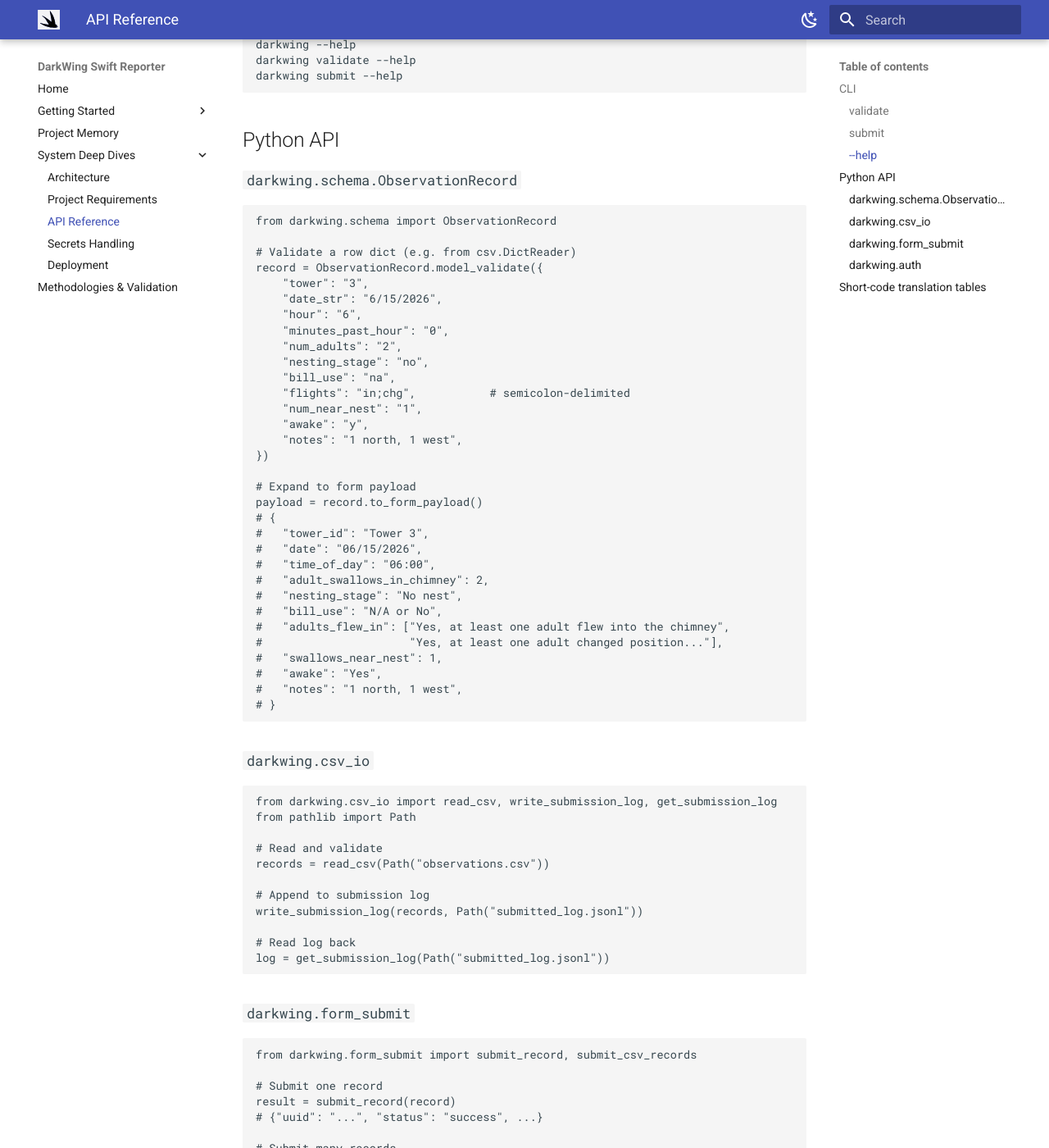
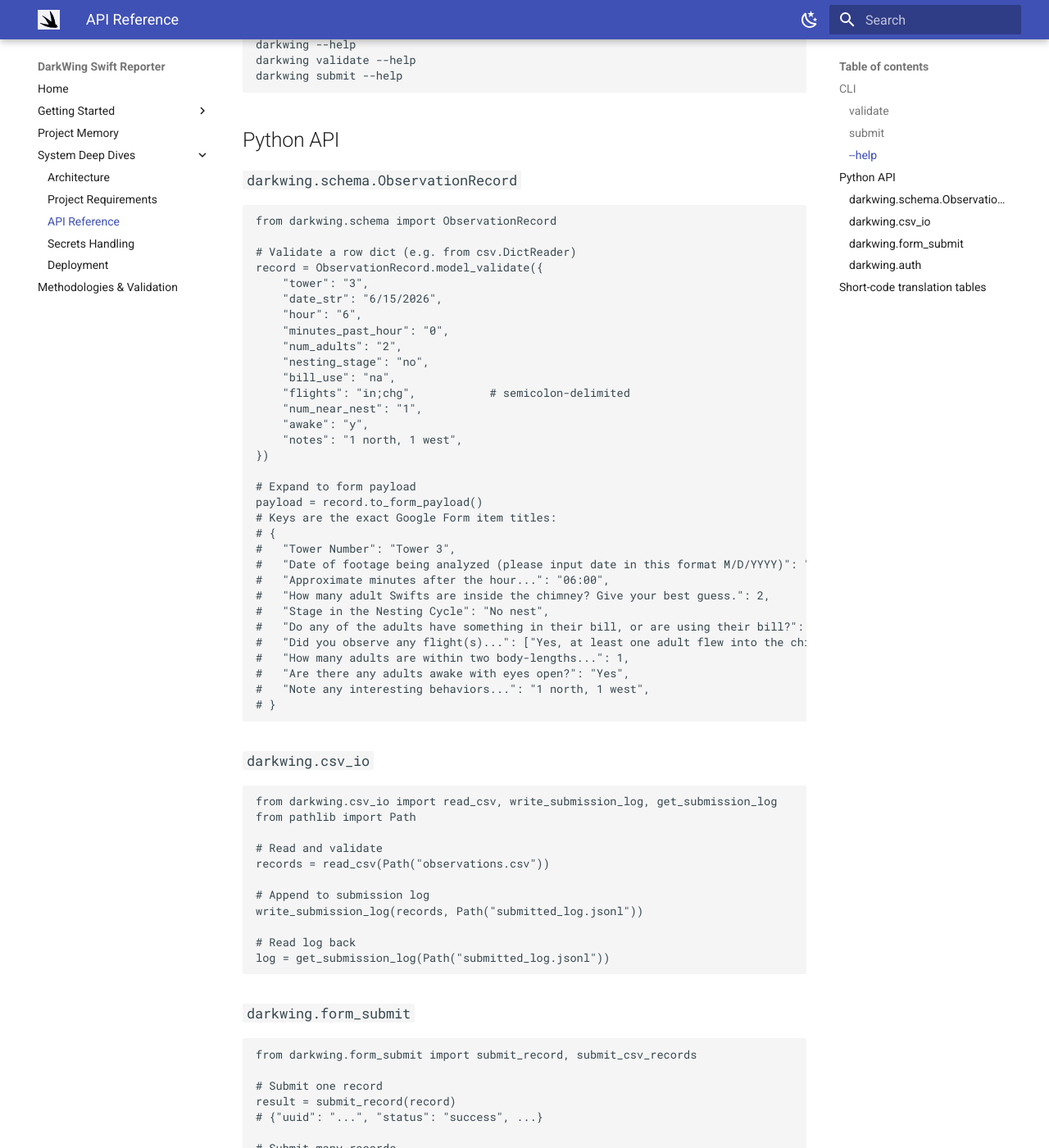
Before and after one commit to mcnamaram/darkwing, an MkDocs documentation site: the page built from docs/api_reference.md, in a window 1280 px wide and 1400 px high, scrolled down 769 px. Shown: the whole window at 82% size. Built offline with MkDocs 1.6.1 and Material for MkDocs 9.7.7, drawn with Linux system fonts in a browser that asks for light colours.

Commit message:
fix(schema): use exact Google Form titles in payload, drop title normalization from doPost

````diff
--- a/docs/api_reference.md
+++ b/docs/api_reference.md
@@ -57,18 +57,18 @@
 
 # Expand to form payload
 payload = record.to_form_payload()
+# Keys are the exact Google Form item titles:
 # {
-#   "tower_id": "Tower 3",
-#   "date": "06/15/2026",
-#   "time_of_day": "06:00",
-#   "adult_swallows_in_chimney": 2,
-#   "nesting_stage": "No nest",
-#   "bill_use": "N/A or No",
-#   "adults_flew_in": ["Yes, at least one adult flew into the chimney",
-#                      "Yes, at least one adult changed position..."],
-#   "swallows_near_nest": 1,
-#   "awake": "Yes",
-#   "notes": "1 north, 1 west",
+#   "Tower Number": "Tower 3",
+#   "Date of footage being analyzed (please input date in this format M/D/YYYY)": "06/15/2026",
+#   "Approximate minutes after the hour...": "06:00",
+#   "How many adult Swifts are inside the chimney? Give your best guess.": 2,
+#   "Stage in the Nesting Cycle": "No nest",
+#   "Do any of the adults have something in their bill, or are using their bill?": "N/A or No",
+#   "Did you observe any flight(s)...": ["Yes, at least one adult flew into the chimney"],
+#   "How many adults are within two body-lengths...": 1,
+#   "Are there any adults awake with eyes open?": "Yes",
+#   "Note any interesting behaviors...": "1 north, 1 west",
 # }
 ```
 
````
Also changed, not shown: apps_script/README.md (+12 -12 lines), 5 other files.
